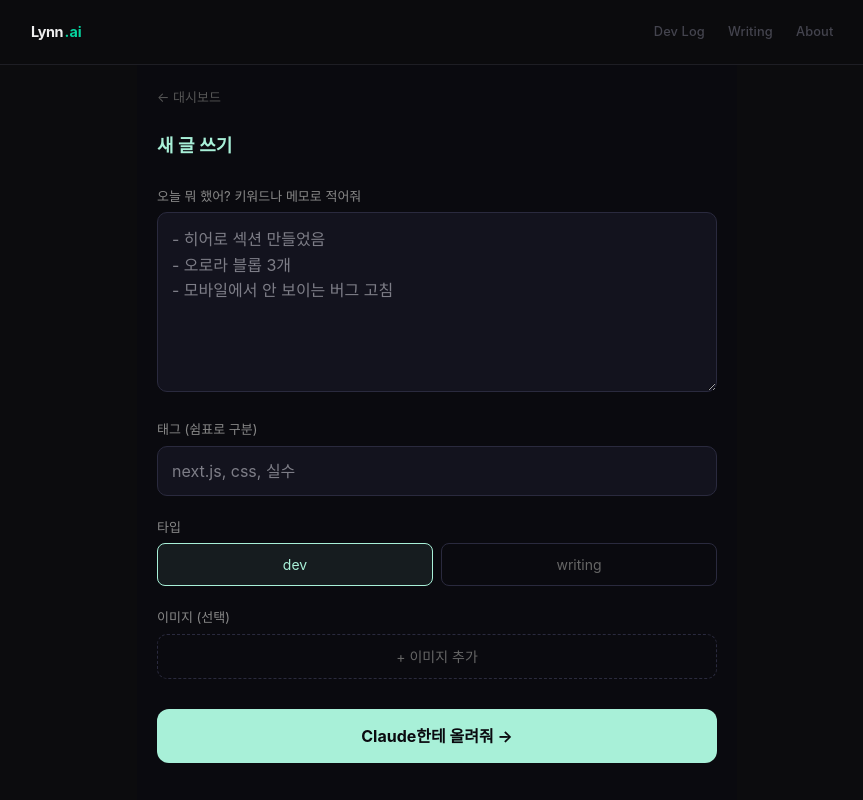
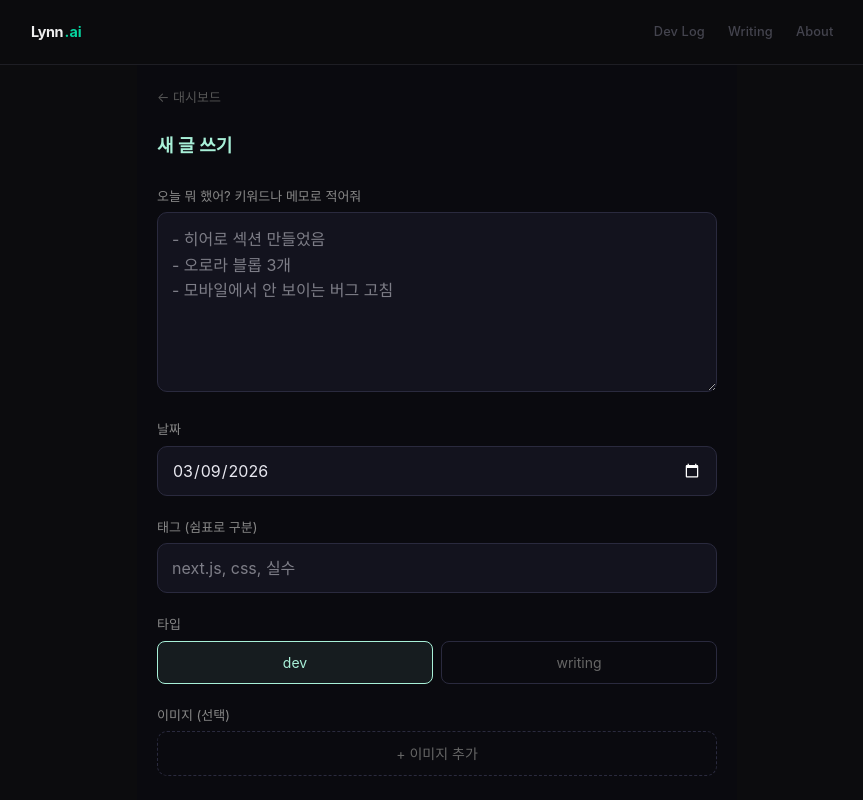
Before and after one commit to lynnychoi/ai-coding-blog, a Next.js app: page /admin/write in a window 1280 px wide. Shown: the top 800 px of the page, without its empty margins (203-1066 px from the left). Built offline with nearby package versions, Linux system fonts and the light colour scheme.

Commit message:
feat: 글 작성 시 날짜 직접 선택 (캘린더)

```diff
--- a/app/admin/write/page.tsx
+++ b/app/admin/write/page.tsx
@@ -10,6 +10,7 @@ export default function AdminWritePage() {
   const [notes, setNotes] = useState("");
   const [tags, setTags] = useState("");
   const [type, setType] = useState<"dev" | "writing">("dev");
+  const [date, setDate] = useState(() => new Date().toISOString().substring(0, 10));
   const [images, setImages] = useState<ImageEntry[]>([]);
   const [status, setStatus] = useState<Status>("idle");
   const [resultSlug, setResultSlug] = useState("");
@@ -32,6 +33,7 @@ export default function AdminWritePage() {
     fd.append("notes", notes);
     fd.append("tags", tags);
     fd.append("type", type);
+    fd.append("date", date);
     fd.append("_admin", "1"); // cookie auth 사용 표시
     images.forEach((img, i) => {
       fd.append(`image_${i}_file`, img.file);
@@ -91,6 +93,11 @@ export default function AdminWritePage() {
       </div>
 
       <div style={s.section}>
+        <label style={s.label}>날짜</label>
+        <input type="date" value={date} onChange={(e) => setDate(e.target.value)} style={{ ...s.input, colorScheme: "dark" }} />
+      </div>
+
+      <div style={s.section}>
         <label style={s.label}>태그 (쉼표로 구분)</label>
         <input type="text" value={tags} onChange={(e) => setTags(e.target.value)} style={s.input} placeholder="next.js, css, 실수" />
       </div>
--- a/app/api/write/route.ts
+++ b/app/api/write/route.ts
@@ -31,10 +31,11 @@ export async function POST(req: NextRequest) {
   const prompt = (formData.get("prompt") as string) || "";
   const tags = formData.get("tags") as string || "";
   const type = (formData.get("type") as string) || "dev";
+  const date = (formData.get("date") as string) || today();
 
   // Upload images to GitHub and collect paths + descriptions
   const images: { path: string; description: string }[] = [];
-  const datePrefix = today();
+  const datePrefix = date;
 
   for (let i = 0; ; i++) {
     const file = formData.get(`image_${i}_file`) as File | null;
@@ -68,7 +69,7 @@ export async function POST(req: NextRequest) {
       ? `\n\n## 업로드된 이미지\n${images.map((img, i) => `${i + 1}. 경로: ${img.path}\n   설명: ${img.description}`).join("\n")}`
       : "";
 
-  const promptText = `오늘 날짜: ${today()} (datetime용: ${todayDatetime()})
+  const promptText = `오늘 날짜: ${date} (datetime용: ${date}T00:00)
 태그: ${tags}
 타입: ${type}
 
@@ -98,10 +99,10 @@ ${prompt.trim() ? `\n## 추가 지시\n${prompt}` : ""}
     return NextResponse.json({ error: "Claude 응답 파싱 실패", raw: rawText }, { status: 500 });
   }
 
-  const filename = `content/posts/${today()}-${slug}.md`;
+  const filename = `content/posts/${date}-${slug}.md`;
   await commitToGitHub(filename, markdown, `add: ${slug}`);
 
-  return NextResponse.json({ slug: `${today()}-${slug}` });
+  return NextResponse.json({ slug: `${date}-${slug}` });
 }
 
 // Image commit uses raw base64 directly
```
